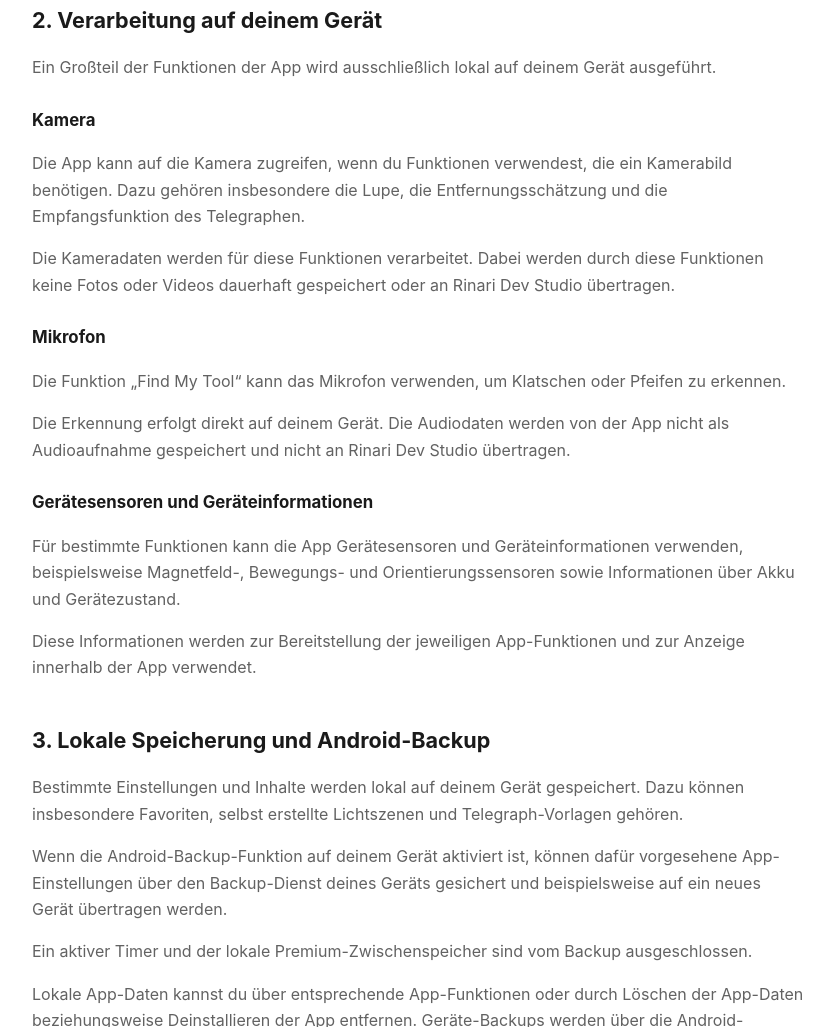
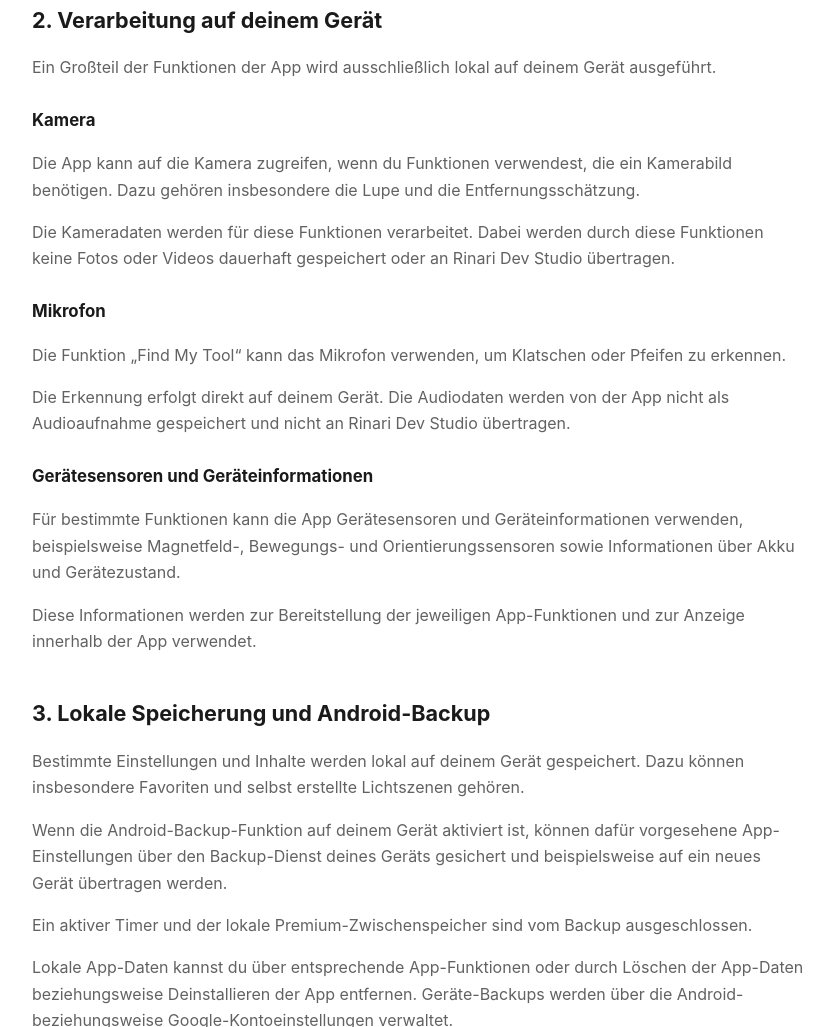
Before and after one commit to Rinari-Dev-Studio/taschenlampe-privacy, a plain HTML site: page index.html in a window 1280 px wide. Shown: the part 582-1609 px from the top of the page, without its empty margins (222-1047 px from the left). Drawn offline with Linux system fonts and the light colour scheme.

Commit message:
Remove inactive Telegraph references

```diff
--- a/index.html
+++ b/index.html
@@ -145,8 +145,7 @@
 
     <p>
         Die App kann auf die Kamera zugreifen, wenn du Funktionen verwendest,
-        die ein Kamerabild benötigen. Dazu gehören insbesondere die Lupe,
-        die Entfernungsschätzung und die Empfangsfunktion des Telegraphen.
+        die ein Kamerabild benötigen. Dazu gehören insbesondere die Lupe und die Entfernungsschätzung.
     </p>
 
     <p>
@@ -187,8 +186,7 @@
 
     <p>
         Bestimmte Einstellungen und Inhalte werden lokal auf deinem
-        Gerät gespeichert. Dazu können insbesondere Favoriten,
-        selbst erstellte Lichtszenen und Telegraph-Vorlagen gehören.
+        Gerät gespeichert. Dazu können insbesondere Favoriten und selbst erstellte Lichtszenen gehören.
     </p>
 
     <p>
```
